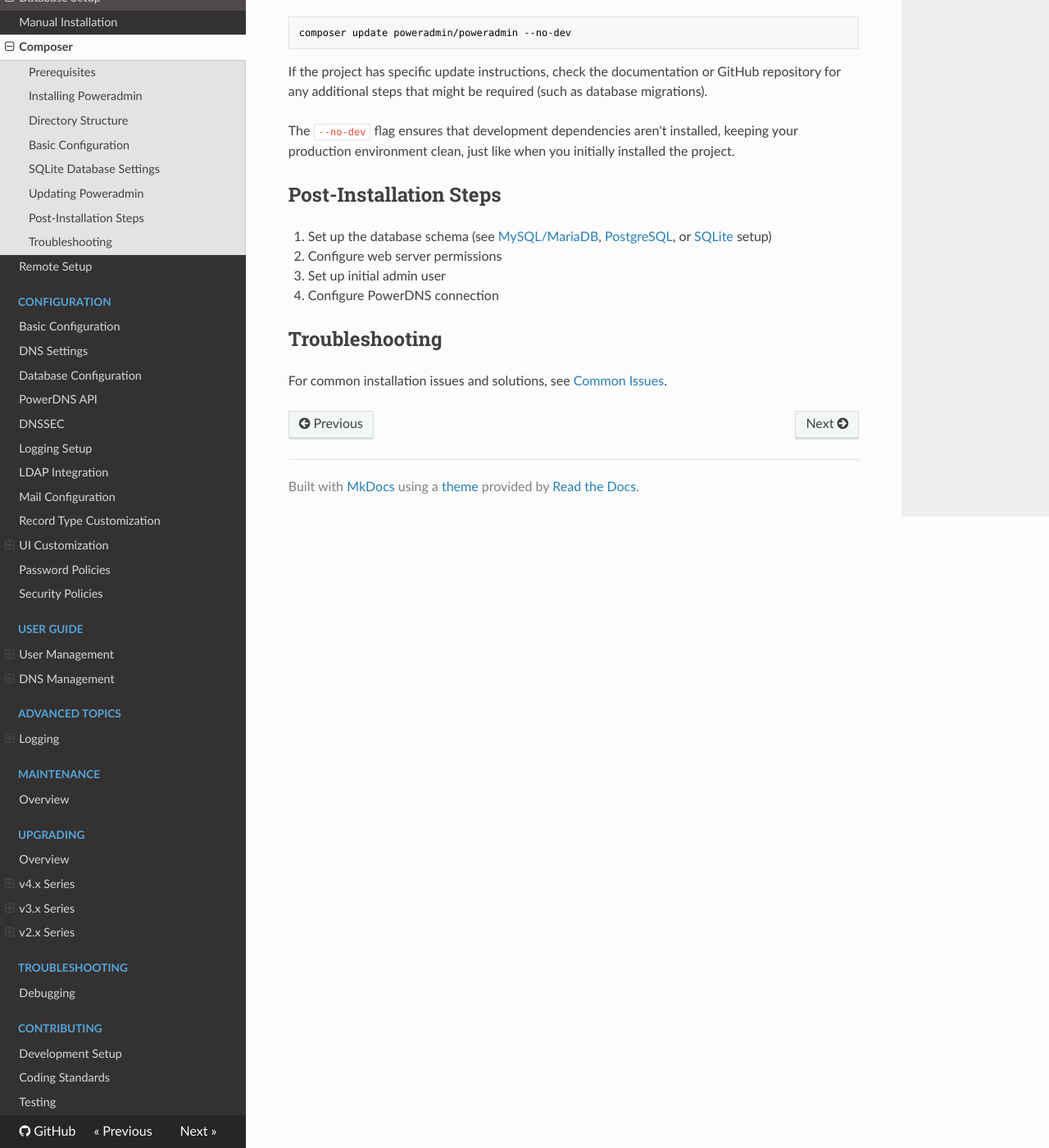
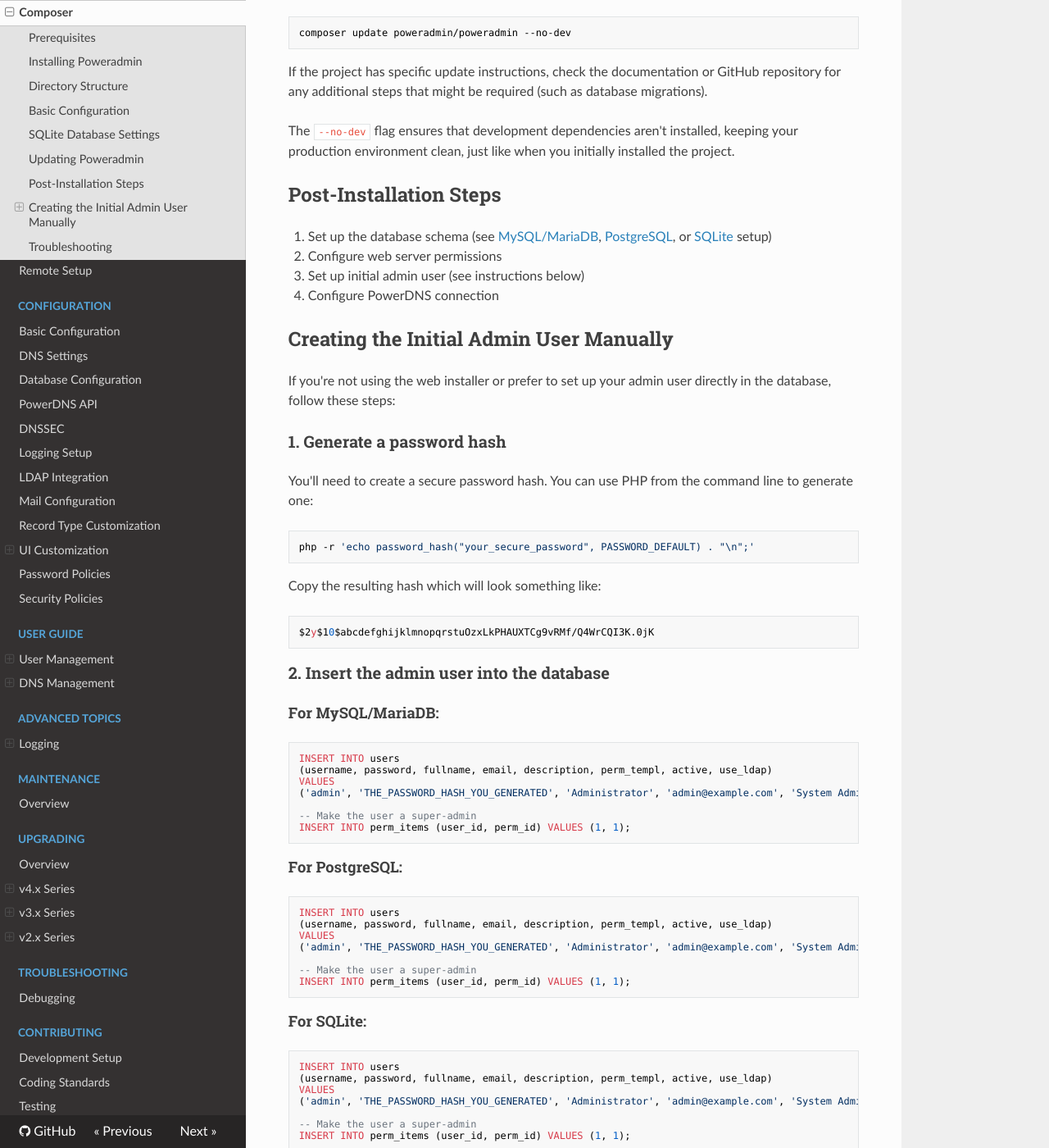
Before and after one commit to poweradmin/poweradmin-docs, an MkDocs documentation site: the page built from docs/installation/composer.md, in a window 1280 px wide and 1400 px high, scrolled down 2248 px. Shown: the whole window at 82% size. Built offline with MkDocs 1.6.1, drawn with Linux system fonts in a browser that asks for light colours; nearby versions of some CDN libraries; some of the changed text lies outside the part shown.

Commit message:
docs: add manual admin user creation instructions to composer installation

````diff
--- a/docs/installation/composer.md
+++ b/docs/installation/composer.md
@@ -118,11 +118,70 @@
 
 ## Post-Installation Steps
 
-1. Set up the database schema (see [MySQL/MariaDB](../database/mysql.md), [PostgreSQL](../database/postgresql.md),
+1. Set up the database schema (see [MySQL/MariaDB](../database/mysql-configuration.md), [PostgreSQL](../database/postgresql-configuration.md),
    or [SQLite](../database/sqlite.md) setup)
 2. Configure web server permissions
-3. Set up initial admin user
+3. Set up initial admin user (see instructions below)
 4. Configure PowerDNS connection
+
+## Creating the Initial Admin User Manually
+
+If you're not using the web installer or prefer to set up your admin user directly in the database, follow these steps:
+
+### 1. Generate a password hash
+
+You'll need to create a secure password hash. You can use PHP from the command line to generate one:
+
+```sh
+php -r 'echo password_hash("your_secure_password", PASSWORD_DEFAULT) . "\n";'
+```
+
+Copy the resulting hash which will look something like:
+```
+$2y$10$abcdefghijklmnopqrstuOzxLkPHAUXTCg9vRMf/Q4WrCQI3K.0jK
+```
+
+### 2. Insert the admin user into the database
+
+#### For MySQL/MariaDB:
+
+```sql
+INSERT INTO users
+(username, password, fullname, email, description, perm_templ, active, use_ldap)
+VALUES
+('admin', 'THE_PASSWORD_HASH_YOU_GENERATED', 'Administrator', 'admin@example.com', 'System Administrator', 1, 1, 0);
+
+-- Make the user a super-admin
+INSERT INTO perm_items (user_id, perm_id) VALUES (1, 1);
+```
+
+#### For PostgreSQL:
+
+```sql
+INSERT INTO users
+(username, password, fullname, email, description, perm_templ, active, use_ldap)
+VALUES
+('admin', 'THE_PASSWORD_HASH_YOU_GENERATED', 'Administrator', 'admin@example.com', 'System Administrator', 1, 1, 0);
+
+-- Make the user a super-admin
+INSERT INTO perm_items (user_id, perm_id) VALUES (1, 1);
+```
+
+#### For SQLite:
+
+```sql
+INSERT INTO users
+(username, password, fullname, email, description, perm_templ, active, use_ldap)
+VALUES
+('admin', 'THE_PASSWORD_HASH_YOU_GENERATED', 'Administrator', 'admin@example.com', 'System Administrator', 1, 1, 0);
+
+-- Make the user a super-admin
+INSERT INTO perm_items (user_id, perm_id) VALUES (1, 1);
+```
+
+### 3. Verify user creation
+
+You should now be able to log in to the PowerAdmin interface with the username 'admin' and the password you created.
 
 ## Troubleshooting
 
````
